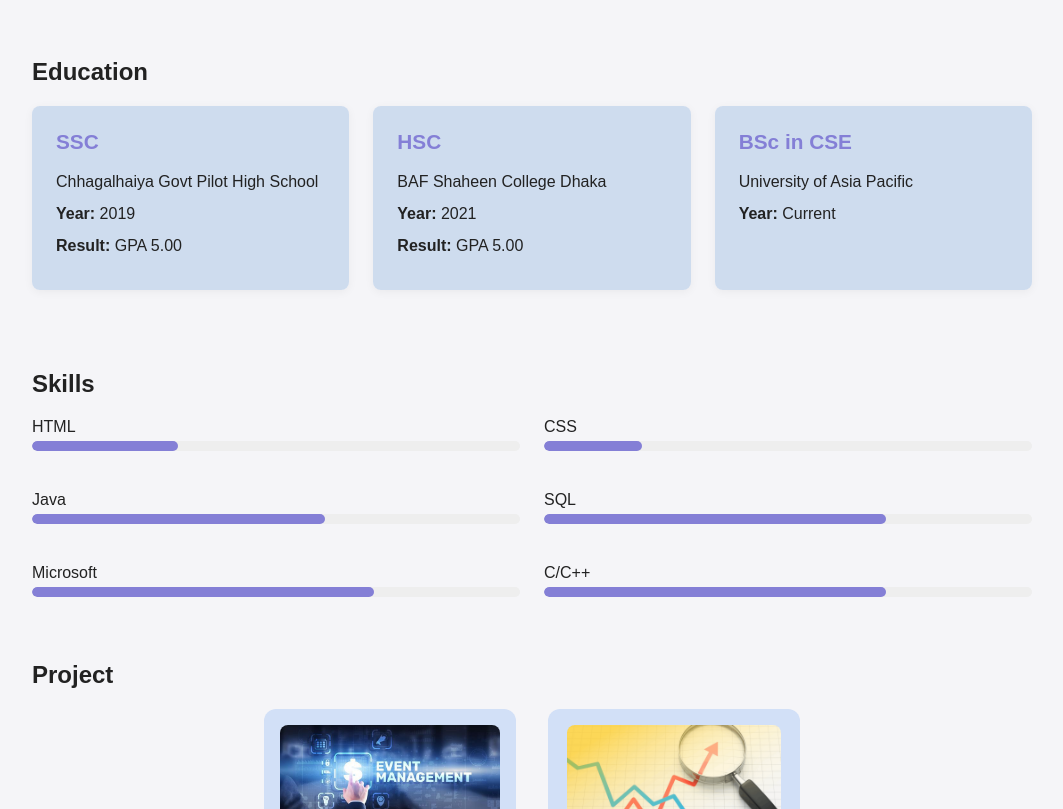
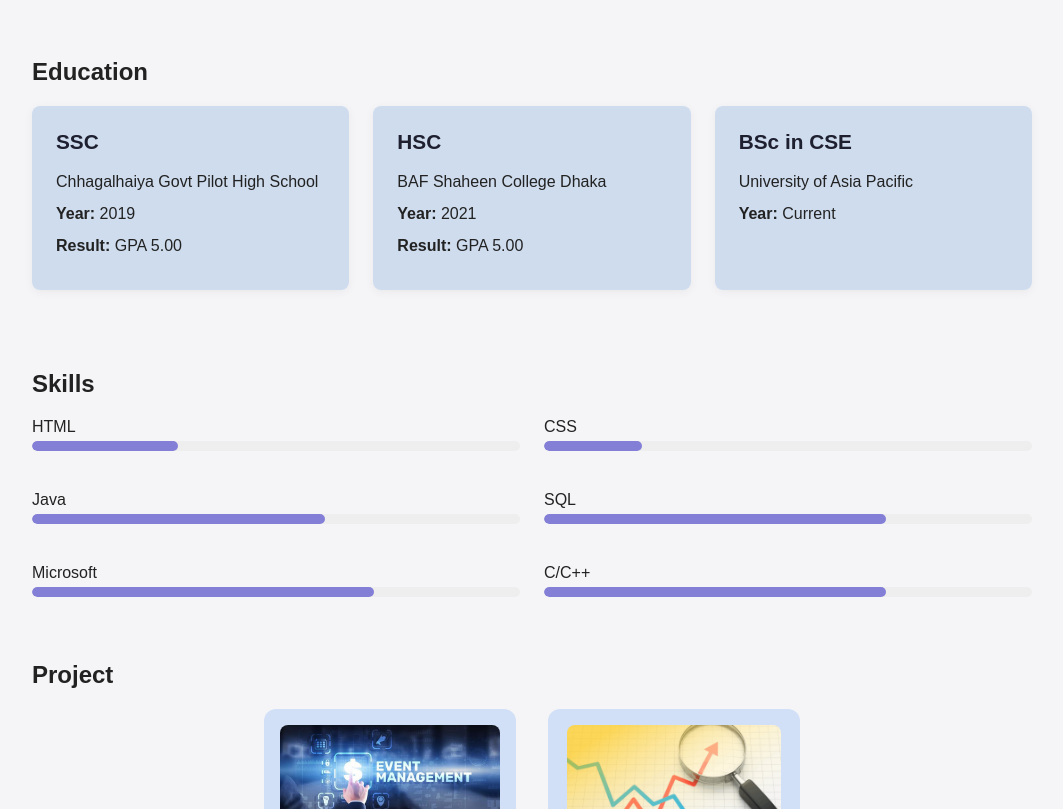
Before and after one commit to Water-Pot/Portfolio, a plain HTML site: page index.html in a window 1280 px wide. Shown: the part 1100-1909 px from the top of the page, without its empty margins (108-1171 px from the left). Drawn offline with Linux system fonts and the light colour scheme.

Commit message:
HTML & CSS

```diff
--- a/style.css
+++ b/style.css
@@ -226,9 +226,9 @@ section {
 }
 
 .education-card h3 {
-  color: var(--accent);
-  margin: 0 0 1rem 0;
-  font-size: 1.3rem;
+    color: #1e1f2f;
+    margin: 0 0 1rem 0;
+    font-size: 1.3rem;
 }
 
 .education-card p {
```
